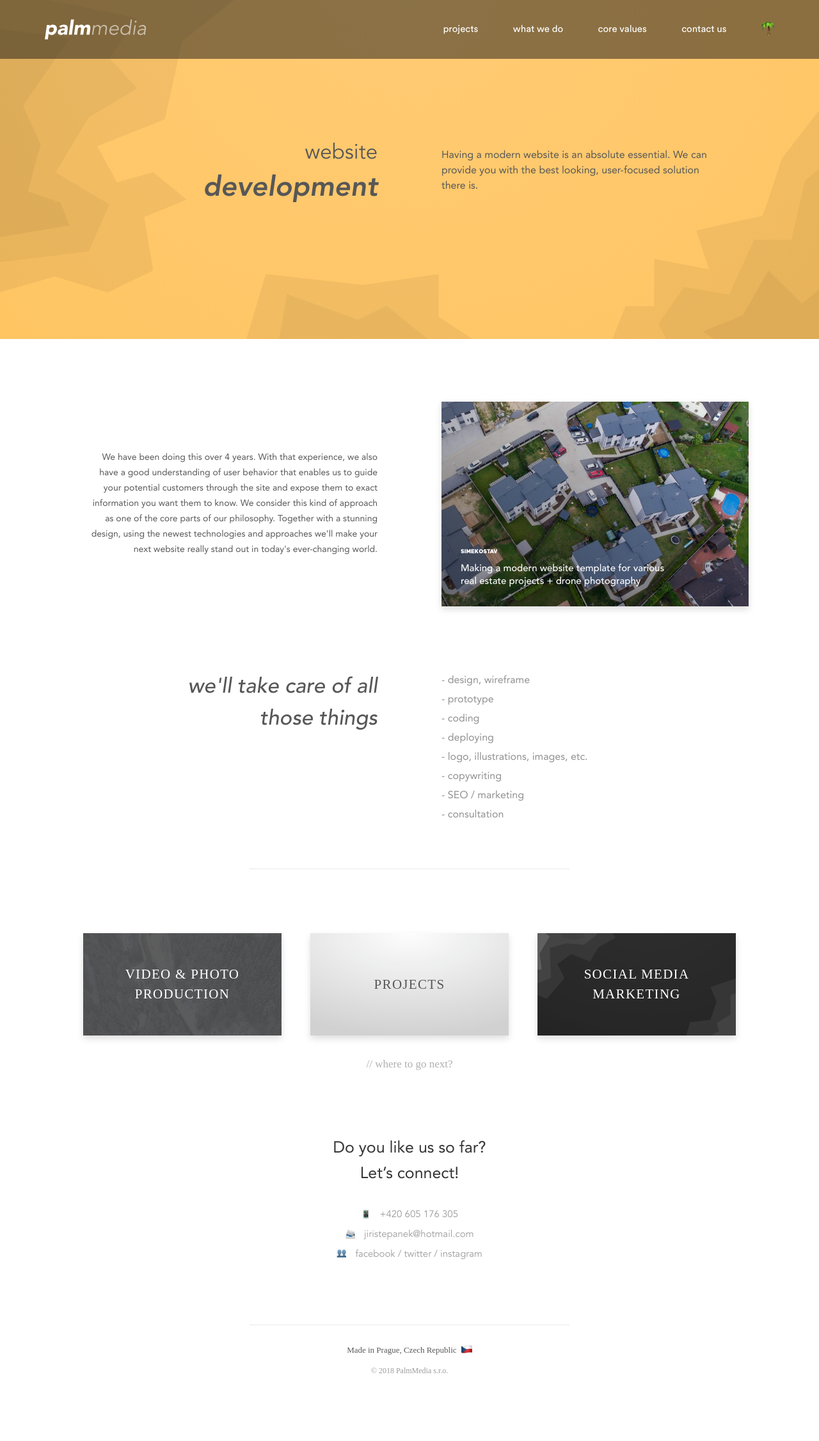
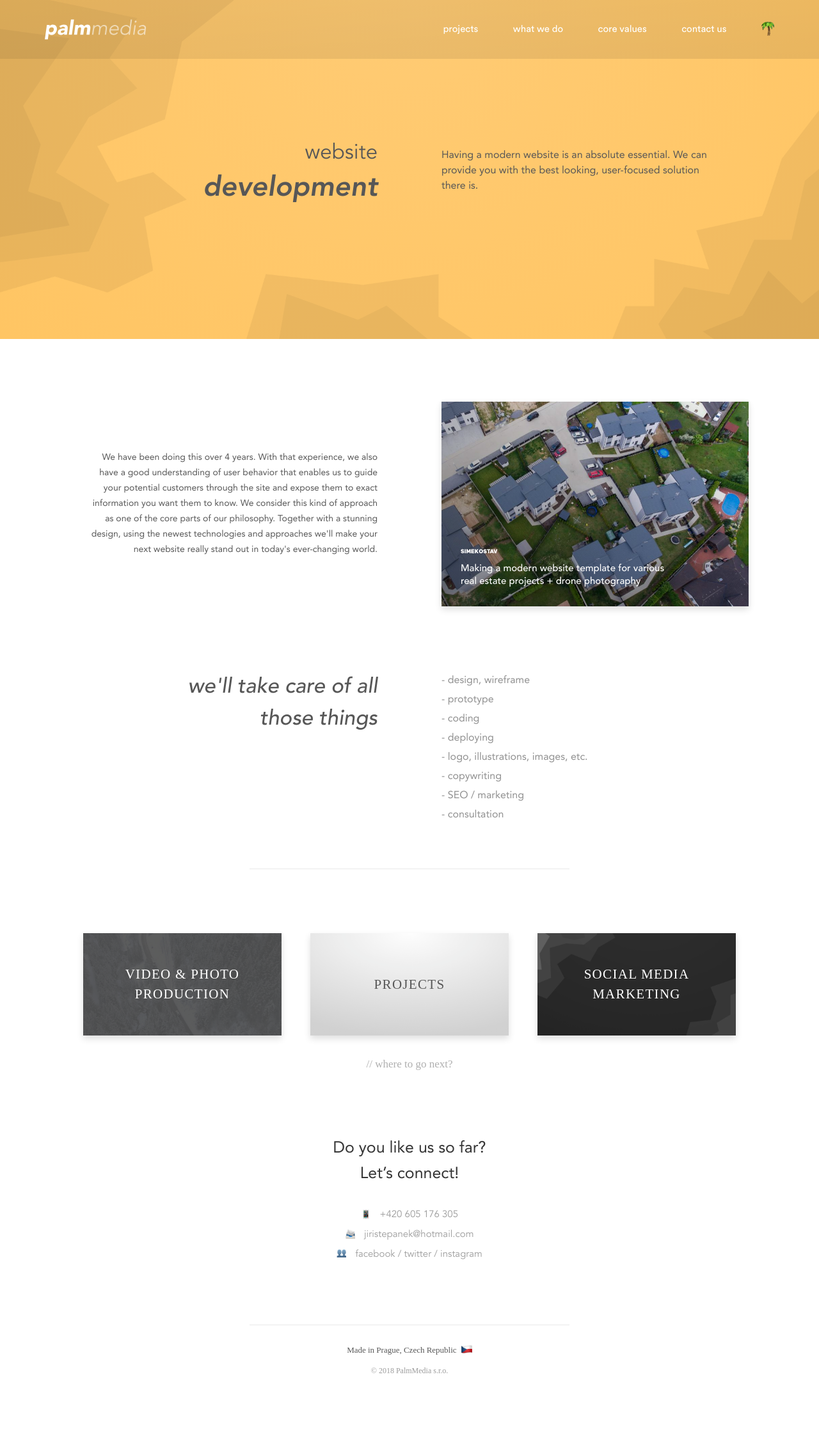
Before and after one commit to StyvekDrtic/palmmedia.cz, a Jekyll site: the page built from website_development.html, in a window 1280 px wide. Shown: the whole page at 64% size. Built offline with Jekyll 4.4.1, drawn with Linux system fonts in a browser that asks for light colours; nearby versions of some CDN libraries; some web fonts are replaced.

Commit message:
posledni commit pred responsible

```diff
--- a/_includes/jumbotron_web.html
+++ b/_includes/jumbotron_web.html
@@ -1,4 +1,4 @@
-<div class="outerHeader"></div>
+<div class="outerHeader outerHeaderWeb"></div>
 <section class="jumbotronS websiteDevelopment">
   <div class="ornament1"></div>
   <div class="ornament2"></div>
--- a/_sass/_jumbotron_s.scss
+++ b/_sass/_jumbotron_s.scss
@@ -114,6 +114,13 @@
   background: rgba(0, 0, 0, 0.5) !important;
 }
 
+.outerHeaderWeb {
+  background: -webkit-linear-gradient(top left, rgba(0,0,0,0.06) 0%, rgba(0,0,0,0.09) 100%) !important;
+  background: -o-linear-gradient(top left, rgba(0,0,0,0.06) 0%, rgba(0,0,0,0.09) 100%) !important;
+  background: -moz-linear-gradient(top left, rgba(0,0,0,0.06) 0%, rgba(0,0,0,0.09) 100%) !important;
+  background: linear-gradient(to bottom right, rgba(0,0,0,0.06) 0%, rgba(0,0,0,0.09) 100%) !important;
+}
+
 .websiteDevelopment {
   background: #FFCB74; /* Old Browsers */
   background: -webkit-radial-gradient(top,#FFCB74,#FFC563); /*Safari 5.1-6*/
```
